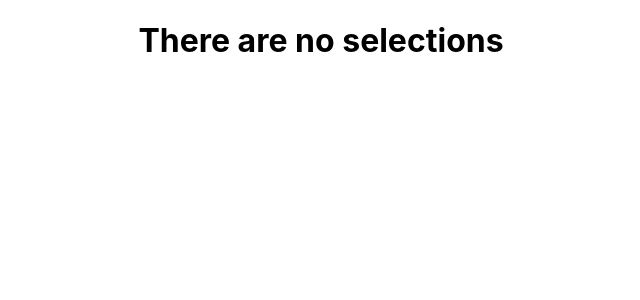
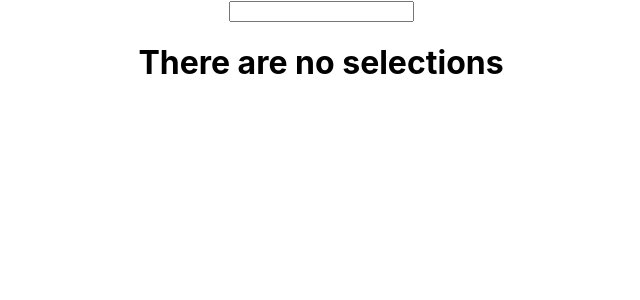
Before and after one commit to JustinSchuyler/lexis, a React (Create React App) app: page / in a window 1280 px wide. Shown: the top 300 px of the page, without its empty margins (319-959 px from the left). Built offline with nearby package versions, Linux system fonts and the light colour scheme.

Commit message:
feat(home): allow searching selections

```diff
--- a/src/Selection.js
+++ b/src/Selection.js
@@ -4,7 +4,8 @@ class Selection extends React.Component {
     constructor(props) {
         super(props);
         this.state = {
-            selections: []
+            selections: [],
+            searchValue: null
         };
 
         // eslint-disable-next-line no-undef
@@ -13,13 +14,24 @@ class Selection extends React.Component {
                 this.setState({ selections });
             }
         });
+        this.handleSearchChange = this.handleSearchChange.bind(this);
+    }
+
+    handleSearchChange(event) {
+        this.setState({ searchValue: event.target.value });
     }
 
     render() {
-        const selections = this.state.selections;
+        const selections = this.state.selections.filter((selection) => {
+            const lowerCaseWord = selection.word.toLowerCase();
+            const searchValue = this.state.searchValue;
+
+            return !searchValue || lowerCaseWord.indexOf(searchValue) > -1;
+        });
 
         return (
             <div id="selections">
+                <input type="text" value={this.state.searchValue} onChange={this.handleSearchChange} />
                 <ul>
                     {selections.map((selection) =>
                         <li>
```
